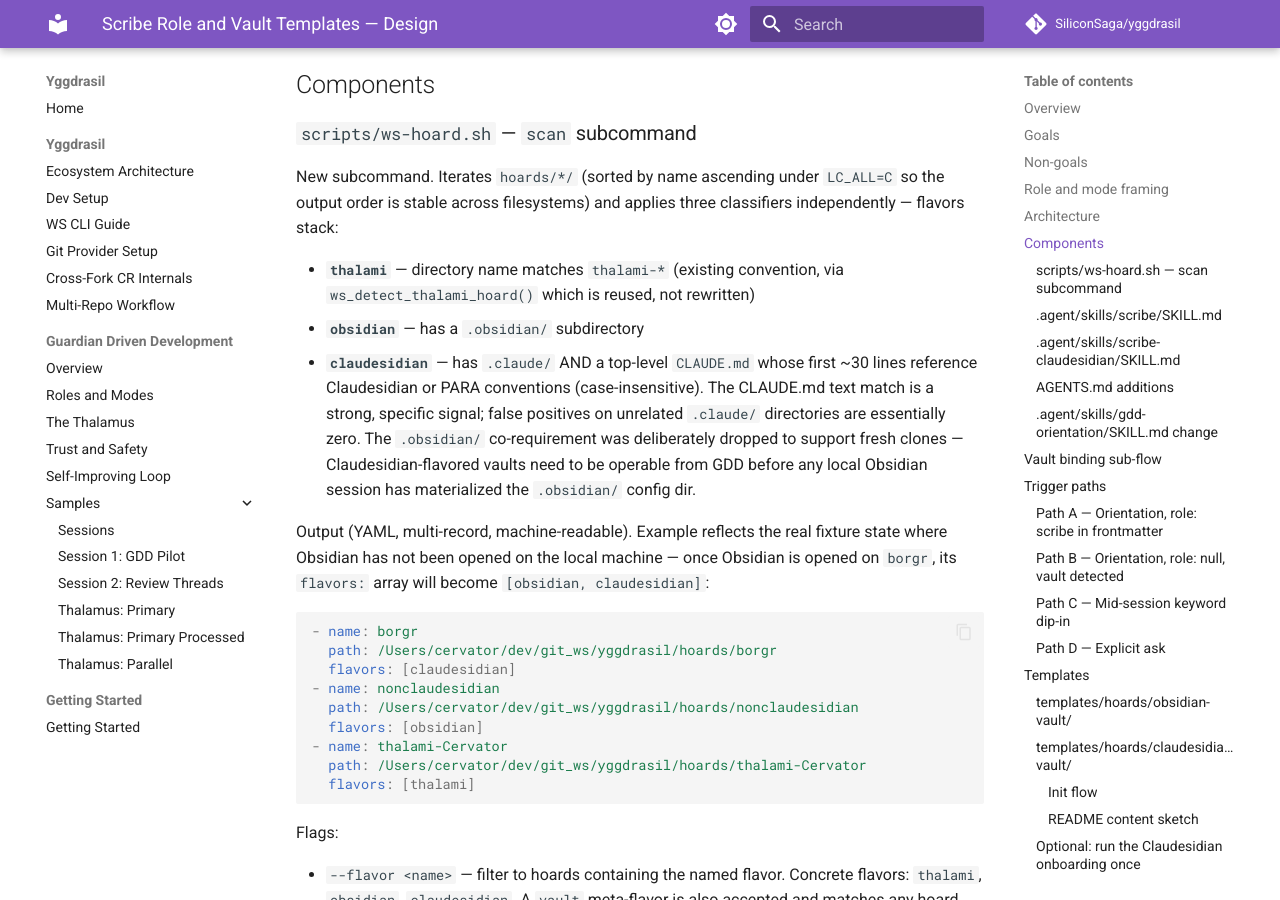
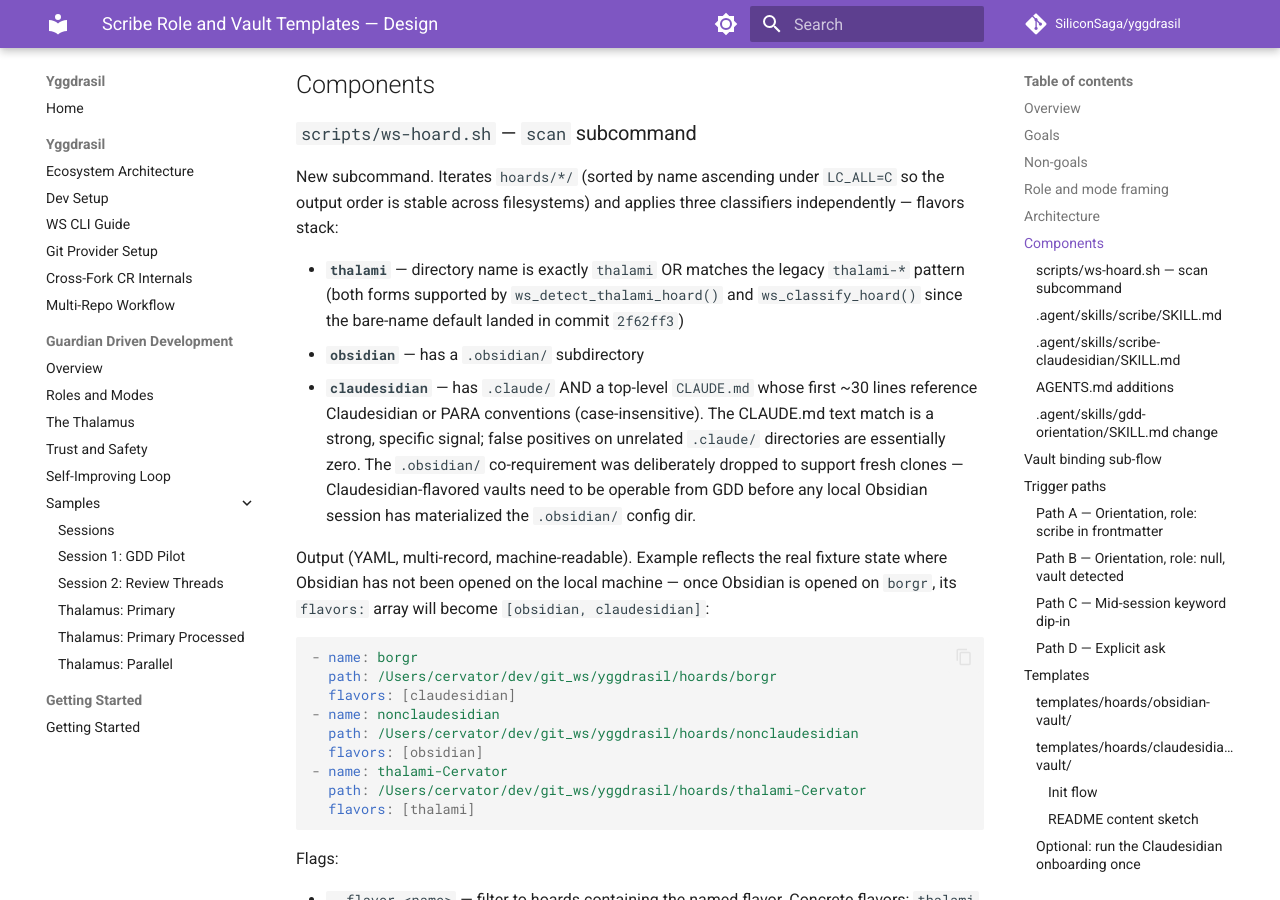
Before and after one commit to SiliconSaga/yggdrasil, an MkDocs documentation site: the page built from docs/plans/2026-05-01-scribe-role-and-vault-templates-design.md, in a window 1280 px wide and 900 px high, scrolled down 2585 px. Built offline with MkDocs 1.6.1 and Material for MkDocs 9.7.7, drawn with Linux system fonts in a browser that asks for light colours; comment, search, counter and statistics services are not loaded.

Commit message:
docs(plans): design doc thalami detection rule covers both bare and suffixed names
Copilot finding on PR #53: the design doc's `thalami` flavor bullet
described detection as matching only `thalami-*` (the legacy form),
but the implementation accepts both bare `thalami` and `thalami-*`
since commit `2f62ff3` (which surfaced the discrepancy via the bats
suite — `ws_classify_hoard` was lagging behind `ws_detect_thalami_hoard`
on bare-name support).

Updated the bullet to reflect both accepted forms so the design doc
matches the implemented classifier and tests.

Co-Authored-By: Claude Opus 4.6 <noreply@anthropic.com>

```diff
--- a/docs/plans/2026-05-01-scribe-role-and-vault-templates-design.md
+++ b/docs/plans/2026-05-01-scribe-role-and-vault-templates-design.md
@@ -110,8 +110,10 @@ New subcommand. Iterates `hoards/*/` (sorted by name ascending under
 `LC_ALL=C` so the output order is stable across filesystems) and applies
 three classifiers independently — flavors stack:
 
-- **`thalami`** — directory name matches `thalami-*` (existing convention,
-  via `ws_detect_thalami_hoard()` which is reused, not rewritten)
+- **`thalami`** — directory name is exactly `thalami` OR matches the
+  legacy `thalami-*` pattern (both forms supported by
+  `ws_detect_thalami_hoard()` and `ws_classify_hoard()` since the
+  bare-name default landed in commit `2f62ff3`)
 - **`obsidian`** — has a `.obsidian/` subdirectory
 - **`claudesidian`** — has `.claude/` AND a top-level `CLAUDE.md` whose
   first ~30 lines reference Claudesidian or PARA conventions
```
